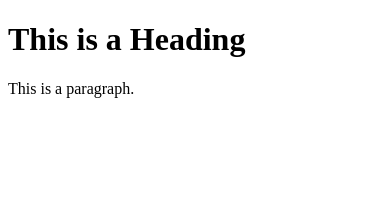
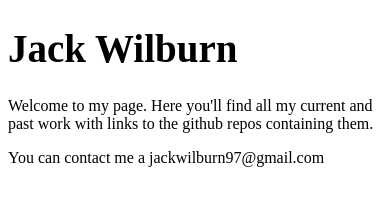
Before and after one commit to JackWilb/My-Website, a plain HTML site: page index.html in a window 390 px wide. Drawn offline with Linux system fonts and the light colour scheme.

Commit message:
Add responsive and add intro paragraph

```diff
--- a/index.html
+++ b/index.html
@@ -1,12 +1,16 @@
 <!DOCTYPE html>
 <html>
+
+<meta name="viewport" content="width=device-width, initial-scale=1.0">
+
 <head>
-<title>Page Title</title>
+<title>Jack Wilburn: Projects and Work</title>
 </head>
 <body>
 
-<h1>This is a Heading</h1>
-<p>This is a paragraph.</p>
+<h1 style="font-size:10vw">Jack Wilburn</h1>
+<p>Welcome to my page. Here you'll find all my current and past work with links to the github repos containing them.</p>
+<p>You can contact me a jackwilburn97@gmail.com</p>
 
 </body>
 </html>
```
